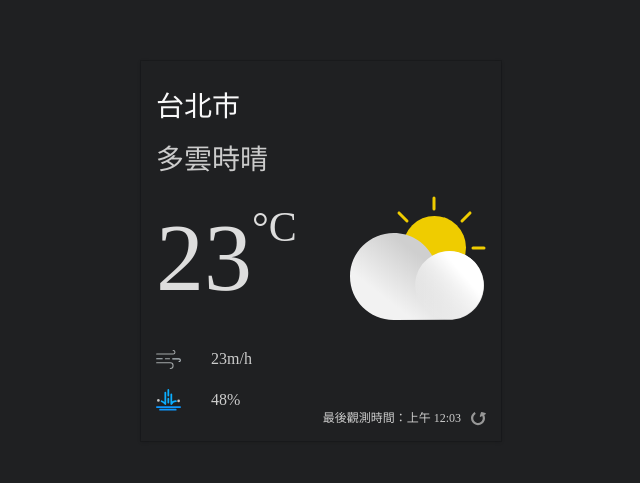
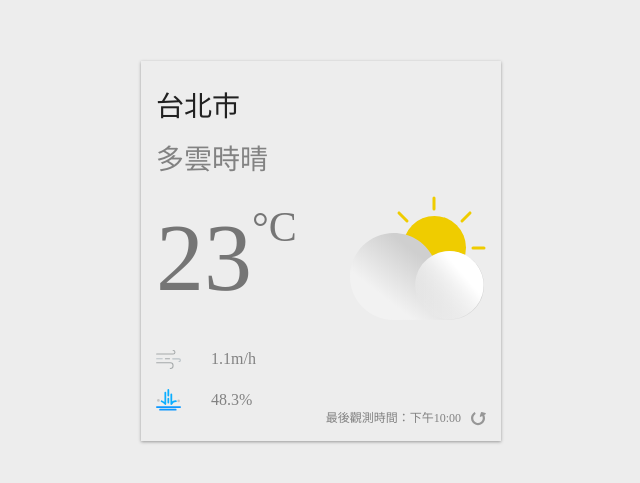
Before and after one commit to leave3310/realtime-weather-app, a React (Create React App) app: page / in a window 1280 px wide. Shown: the part 149-632 px from the top of the page, without its empty margins (319-959 px from the left). Built offline with nearby package versions, Linux system fonts and the light colour scheme.

Commit message:
change to api mode

```diff
--- a/package.json
+++ b/package.json
@@ -8,6 +8,7 @@
     "@testing-library/jest-dom": "^5.11.4",
     "@testing-library/react": "^11.1.0",
     "@testing-library/user-event": "^12.1.10",
+    "dayjs": "*",
     "emotion-theming": "^11.0.0",
     "normalize.css": "*",
     "react": "^17.0.2",
--- a/src/App.js
+++ b/src/App.js
@@ -1,7 +1,8 @@
-import React from 'react'
+import React, { useState } from 'react'
 import styled from '@emotion/styled'
+import dayjs from 'dayjs'
+import { ThemeProvider } from '@emotion/react'
 
-import { ThemeProvider } from '@emotion/react'
 import { ReactComponent as DayCloudyIcon } from './images/day-cloudy.svg'
 import { ReactComponent as AirFlowIcon } from './images/airFlow.svg'
 import { ReactComponent as RainIcon } from './images/rain.svg'
@@ -113,7 +114,7 @@ const Refresh = styled.div`
   font-size: 12px;
   display: inline-flex;
   align-items: flex-end;
-  color: ${({theme})=>theme.textColor};
+  color: ${({ theme }) => theme.textColor};
   svg {
     margin-left: 10px;
     width: 15px;
@@ -123,26 +124,38 @@ const Refresh = styled.div`
 `
 
 function App() {
+  const [currentTheme, setCurrentTheme] = useState('light')
+  const [currentWeather, setCurrentWeather] = useState({
+    location: '台北市',
+    description: '多雲時晴',
+    windSpeed: 1.1,
+    temperature: 22.9,
+    rainPossibility: 48.3,
+    observationTime: '2021-04-10 22:00:00'
+  })
   return (
-    <ThemeProvider theme={theme.dark}>
+    <ThemeProvider theme={theme[currentTheme]}>
       <Container>
         <WeatherCard>
-          <Location>台北市</Location>
-          <Description>多雲時晴</Description>
+          <Location>{currentWeather.location}</Location>
+          <Description>{currentWeather.description}</Description>
           <CurrentWeather>
             <Temperature>
-              23<Celsius>°C</Celsius>
+              {Math.round(currentWeather.temperature)}<Celsius>°C</Celsius>
             </Temperature>
             <DayCloudyIcon />
           </CurrentWeather>
           <AirFlow>
-            <AirFlowIcon /> 23m/h
+            <AirFlowIcon /> {currentWeather.windSpeed}m/h
         </AirFlow>
           <Rain>
-            <RainIcon /> 48%
+            <RainIcon /> {currentWeather.rainPossibility}%
         </Rain>
           <Refresh>
-            最後觀測時間：上午 12:03 <RefreshIcon />
+            最後觀測時間：{new Intl.DateTimeFormat('zh-TW', {
+            hour: 'numeric',
+            minute: 'numeric'
+          }).format(dayjs(currentWeather.observationTime))}<RefreshIcon />
           </Refresh>
         </WeatherCard>
       </Container>
```
Also changed, not shown: 2 other files (tests, documents, lock files or other folders).
